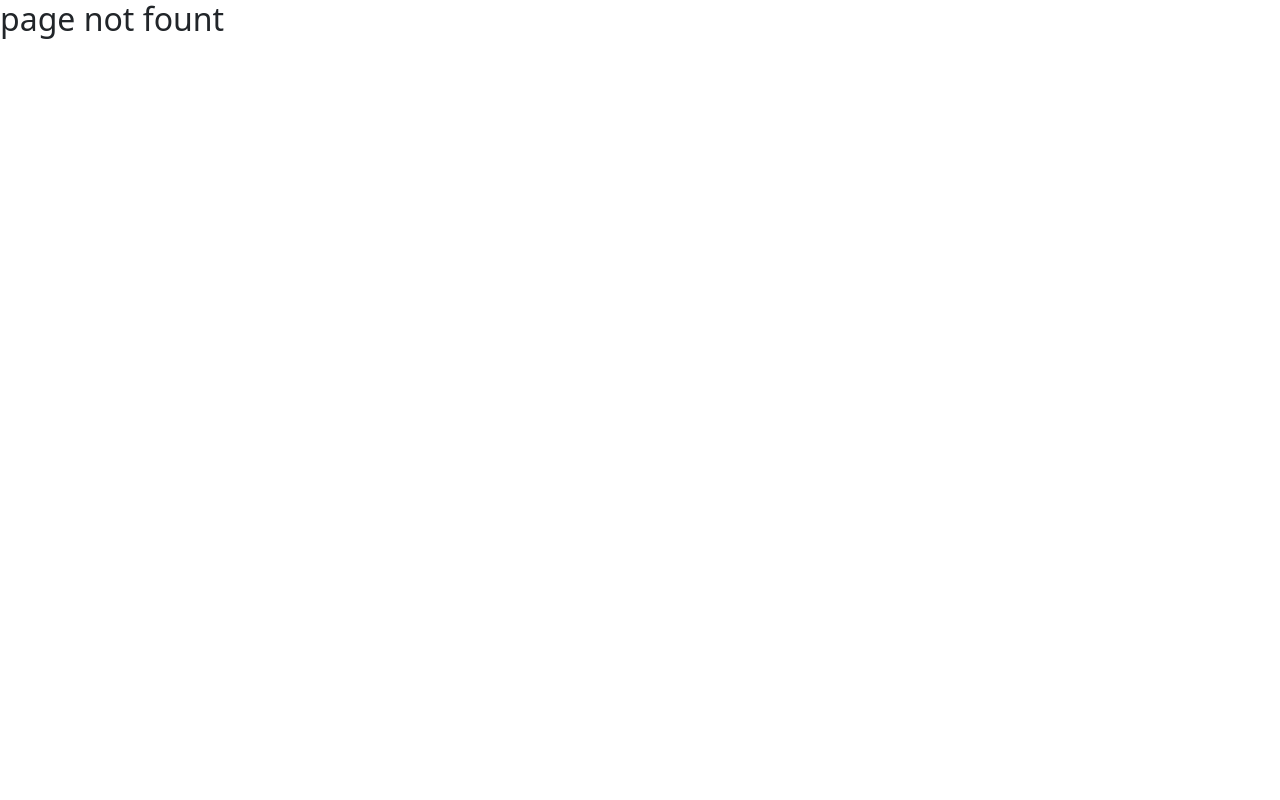
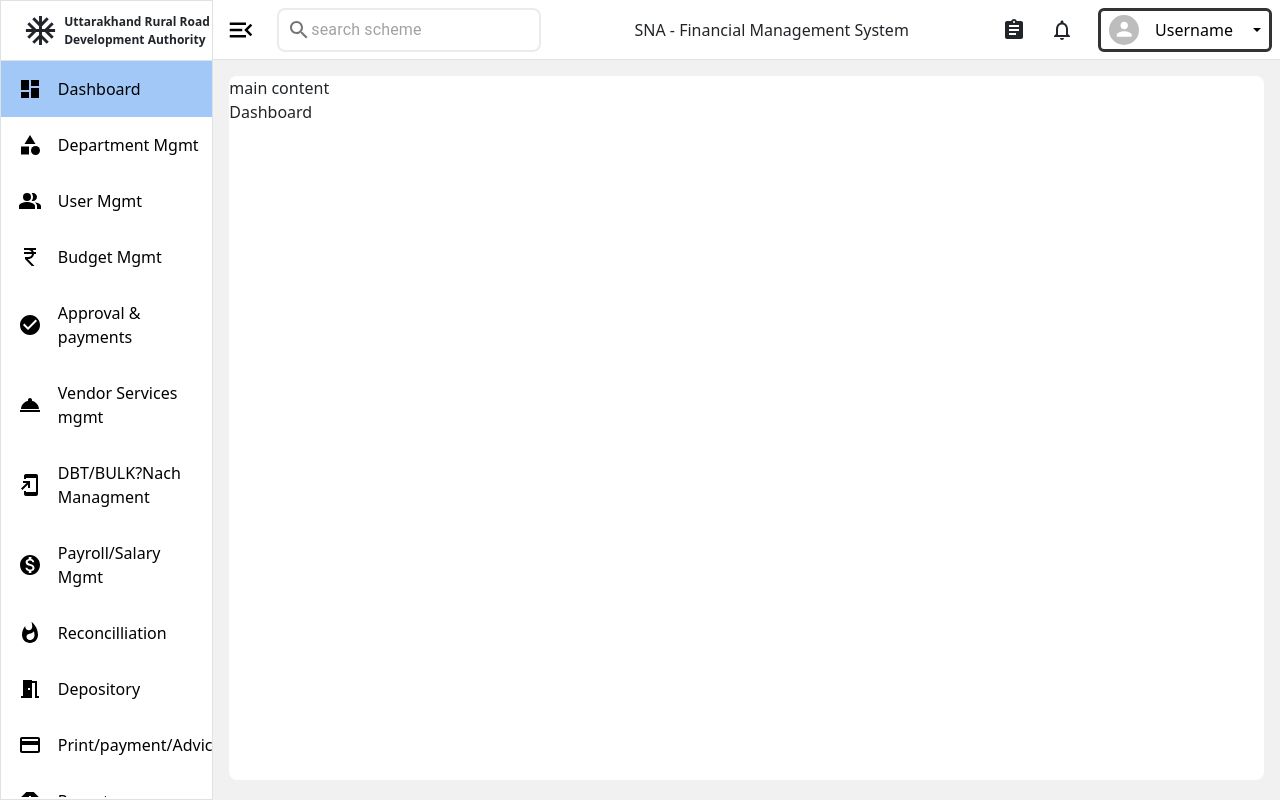
Before and after one commit to NaveenWebDev/newCompanyDashboard, a React (Vite) app: page / in a window 1280 px wide. Built offline with nearby package versions, Linux system fonts and the light colour scheme.

Commit message:
add background color when active route is active

```diff
--- a/src/App.jsx
+++ b/src/App.jsx
@@ -1,14 +1,82 @@
 import React from 'react';
 import {Routes, Route } from 'react-router-dom';
 import Dashboard from './pages/Dashboard';
+import DashboardData from './components/DashboardData';
 
 const App = () => {
   return (
       <Routes>
-        <Route path="/dashboard" element={<Dashboard />} />
+        {
+          data.map((val, ind)=>(
+        <Route key={val?.id} path={val?.path} element={<Dashboard> {val?.value} </Dashboard>} />
+          ))
+        }
         <Route path="*" element={<h2>page not fount</h2>} />
       </Routes>
   );
 };
 
 export default App;
+
+const data = [
+  {
+    id: 1,
+    value: "Dashboard",
+    path:"/"
+  },
+  {
+    id: 2,
+    value: "Department Mgmt",
+    path:"/department-mgmt"
+  },
+  {
+    id: 3,
+    value: "User Mgmt",
+    path:"/user-mgmt"
+  },
+  {
+    id: 4,
+    value: "Budget Mgmt",
+    path:"/budget-mgmt"
+  },
+  {
+    id: 5,
+    value: "Approval & payments",
+    path:"/approval-payments"
+  },
+  {
+    id: 6,
+    value: "Vendor Services mgmt",
+    path:"/vendor-services-mgmt"
+  },
+  {
+    id: 7,
+    value: "DBT/BULK?Nach Managment",
+    path:"/dbt"
+  },
+  {
+    id: 8,
+    value: "Payroll/Salary Mgmt",
+    path:"/payroll-salary"
+  },
+  {
+    id: 9,
+    value: "Reconcilliation",
+    path:"/reconcilliatoin"
+  },
+  {
+    id: 10,
+    value: "Depository",
+    path:"/depository"
+  },
+  {
+    id: 11,
+    value: "Print/payment/Advice",
+    path:"/print-payment"
+  },
+  {
+    id: 12,
+    value: "Reports",
+    path:"/reports"
+  },
+];
--- /dev/null
+++ b/src/components/DashboardData.jsx
@@ -0,0 +1,11 @@
+import React from 'react'
+
+const DashboardData = () => {
+  return (
+    <div>
+      i am a data of dashboard
+    </div>
+  )
+}
+
+export default DashboardData
--- a/src/components/Sidebar.jsx
+++ b/src/components/Sidebar.jsx
@@ -13,6 +13,7 @@ import MonetizationOnIcon from '@mui/icons-material/MonetizationOn';
 import WhatshotIcon from '@mui/icons-material/Whatshot';
 import MeetingRoomIcon from '@mui/icons-material/MeetingRoom';
 import AddToHomeScreenIcon from '@mui/icons-material/AddToHomeScreen';
+import { Link, useLocation } from "react-router-dom";
 
 const Sidebar = () => {
   const data = [
@@ -20,79 +21,81 @@ const Sidebar = () => {
       id: 1,
       icon: <DashboardIcon/>,
       value: "Dashboard",
-      route:"/dashboard"
+      path:"/"
     },
     {
       id: 2,
       icon: <CategoryIcon/>,
       value: "Department Mgmt",
-      route:"/department-mgmt"
+      path:"/department-mgmt"
     },
     {
       id: 3,
       icon: <PeopleAltIcon/>,
       value: "User Mgmt",
-      route:"/user-mgmt"
+      path:"/user-mgmt"
     },
     {
       id: 4,
       icon: <CurrencyRupeeIcon/>,
       value: "Budget Mgmt",
-      route:"/budget-mgmt"
+      path:"/budget-mgmt"
     },
     {
       id: 5,
       icon: <CheckCircleIcon/>,
       value: "Approval & payments",
-      route:"/approval-payments"
+      path:"/approval-payments"
     },
     {
       id: 6,
       icon: <RoomServiceIcon/>,
       value: "Vendor Services mgmt",
-      route:"/vendor-services-mgmt"
+      path:"/vendor-services-mgmt"
     },
     {
       id: 7,
       icon: <AddToHomeScreenIcon/>,
       value: "DBT/BULK?Nach Managment",
-      route:"/dbt"
+      path:"/dbt"
     },
     {
       id: 8,
       icon: <MonetizationOnIcon/>,
       value: "Payroll/Salary Mgmt",
-      route:"/payroll-salary"
+      path:"/payroll-salary"
     },
     {
       id: 9,
       icon: <WhatshotIcon/>,
       value: "Reconcilliation",
-      route:"/reconcilliatoin"
+      path:"/reconcilliatoin"
     },
     {
       id: 10,
       icon: <MeetingRoomIcon/>,
       value: "Depository",
-      route:"/depository"
+      path:"/depository"
     },
     {
       id: 11,
       icon: <PaymentIcon/>,
       value: "Print/payment/Advice",
-      route:"/print-payment"
+      path:"/print-payment"
     },
     {
       id: 12,
       icon: <ReportIcon/>,
       value: "Reports",
-      route:"/reports"
+      path:"/reports"
     },
-
-
   ];
 
+  const location = useLocation();
 
+  const matchRoute = (route) => {
+    return matchPath({ path: route }, location.pathname);
+  };
 
   return (
     <>
@@ -100,7 +103,7 @@ const Sidebar = () => {
 
         <div className="row border-bottom fs-12px fw-600 py-2 ps-4 h-60px">
 
-            <div className="col-2 d-flex justify-content-center align-items-center " >
+            <div className="col-2 d-flex justify-content-center align-items-center ">
                 <AcUnitIcon sx={{width:"35px", height:"35px"}} />
             </div>
 
@@ -115,10 +118,10 @@ const Sidebar = () => {
         <div className="col-12 overflow-auto"  >
           {
             data.map((val, ind)=>(
-              <div key={val?.id} className="row p-2 my-2">
+              <Link to={val?.path} key={val?.id} className={`row px-2 py-3 cursor-pointer hover-bg text-black text-decoration-none ${location.pathname === val?.path ? "active" : null}`}>
               <span className="col-3 d-flex justify-content-end pe-3 align-items-center"> {val?.icon} </span>
               <span className="col-9"> {val?.value} </span>
-              </div>
+              </Link>
             ))
           }
         </div>
--- a/src/index.css
+++ b/src/index.css
@@ -18,5 +18,11 @@ body{
     height: 60px;
 }
 .active{
-    background-color: blue;
+    background-color: #1f7de96b;
 }
+.cursor-pointer{
+    cursor: pointer;
+}
+.hover-bg:hover{
+    background-color: #1f7de96b;
+}
--- a/src/pages/Dashboard.jsx
+++ b/src/pages/Dashboard.jsx
@@ -2,7 +2,7 @@ import React from "react";
 import Sidebar from "../components/Sidebar";
 import Navbar from './../components/Navbar';
 
-const Dashboard = () => {
+const Dashboard = ({children}) => {
   return (
     <div className="overflow-x-hidden">
       <div className="row overflow-hidden" style={{ height: "100vh" }}>
@@ -19,7 +19,8 @@ const Dashboard = () => {
 
           <main className="p-3" style={{height:"92%"}}>
               <div className="bg-white h-100 rounded-3">
-                main content
+                main content <br />
+                {children}
               </div>
           </main>
         </div>
```
